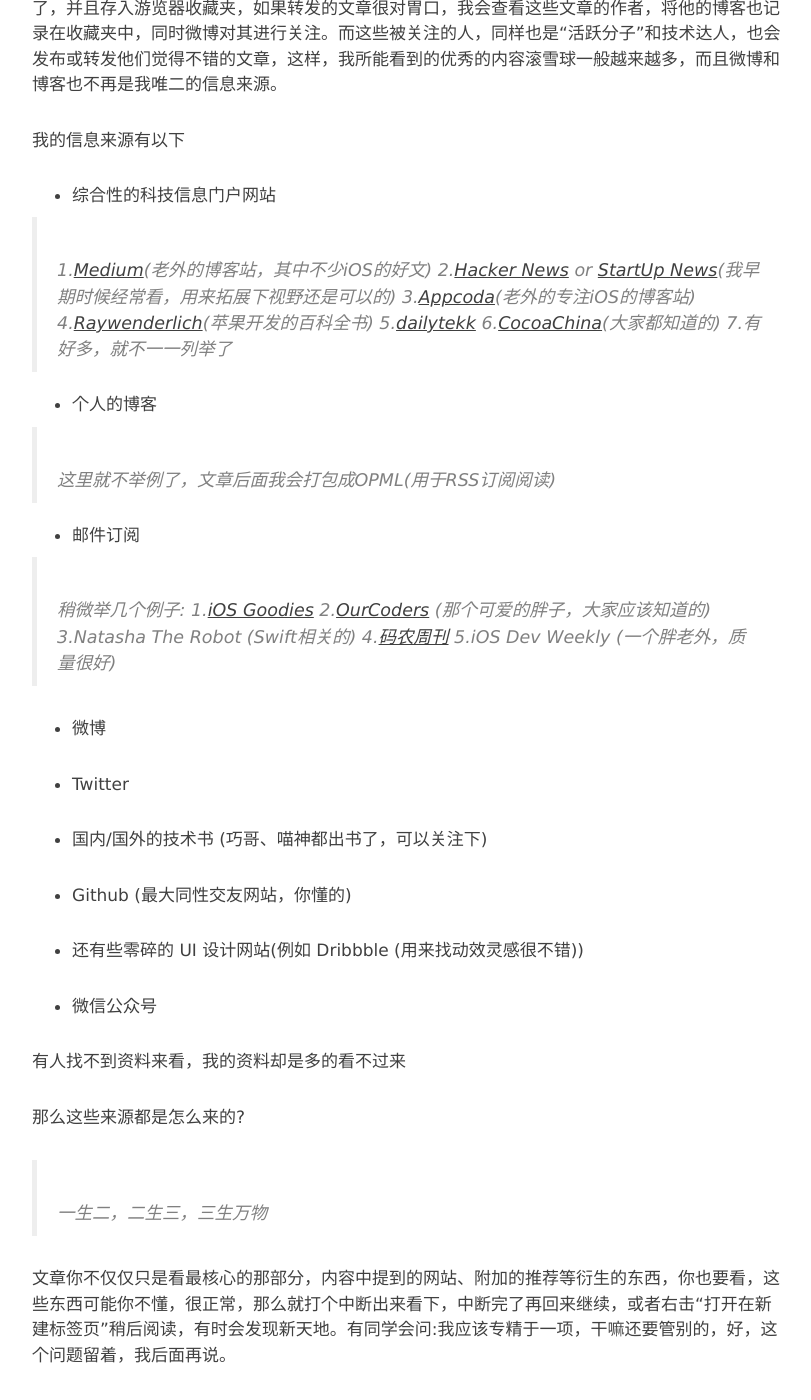
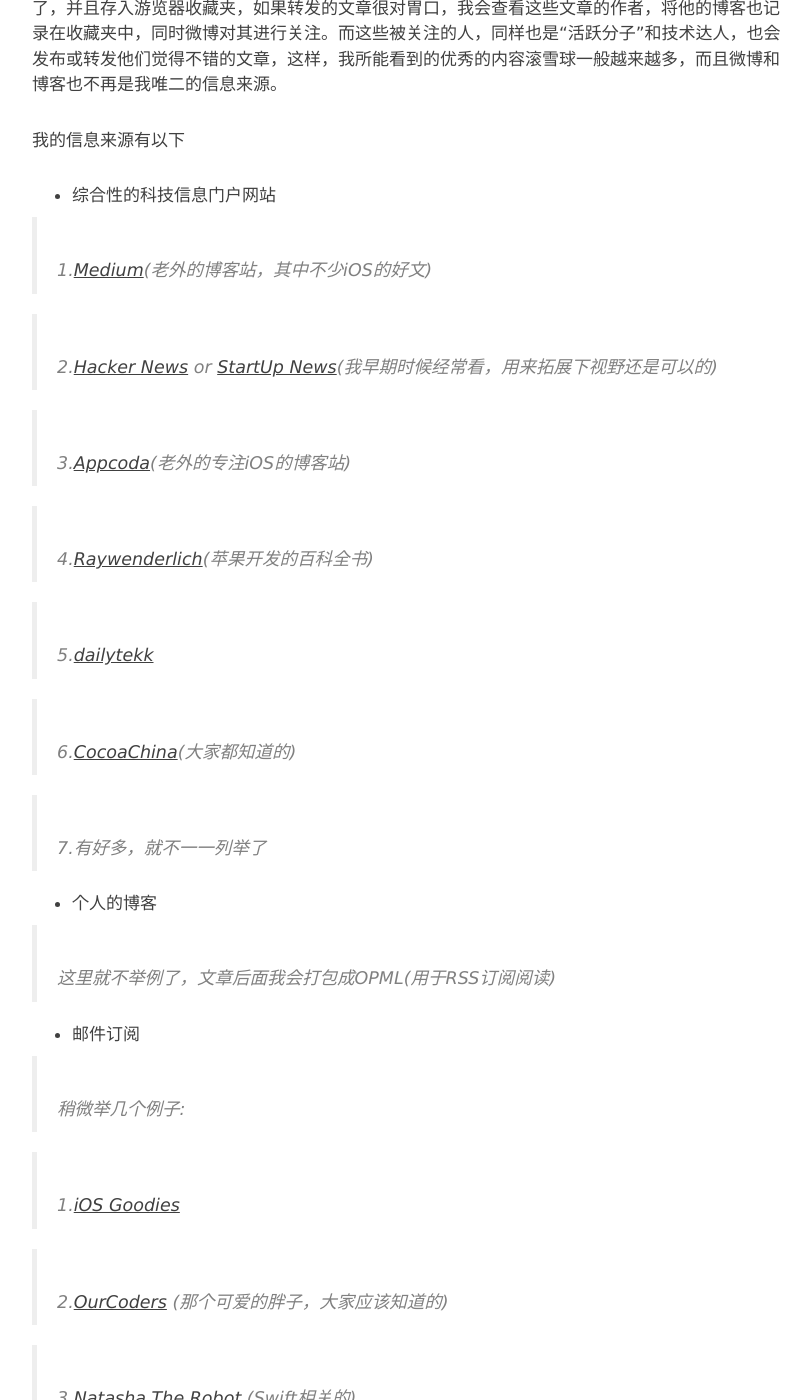
Before and after one commit to devshen/devshen.github.io, a Jekyll site: the page built from _posts/2015-09-18-iOSDevDaily.md, in a window 1280 px wide and 1400 px high, scrolled down 1390 px. Shown: the whole window, without its empty margins (233-1044 px from the left). Built offline with Jekyll 4.4.1, drawn with Linux system fonts in a browser that asks for light colours; nearby versions of some CDN libraries; Markdown is read by kramdown in place of the engine named in the settings; comment, search, counter and statistics services are not loaded; part of the change alters nothing that is shown; some of the changed text lies outside the part shown.

Commit message:
add links
来源信息中的邮件订阅添加链接

```diff
--- a/_posts/2015-09-18-iOSDevDaily.md
+++ b/_posts/2015-09-18-iOSDevDaily.md
@@ -33,11 +33,17 @@ iOS开发3年了，近日询问带的新人平时是如何学习提高自己的
 - 综合性的科技信息门户网站
 
 > 1.[Medium](https://medium.com)(老外的博客站，其中不少iOS的好文)
+
 > 2.[Hacker News](https://news.ycombinator.com) or [StartUp News](http://news.dbanotes.net/news)(我早期时候经常看，用来拓展下视野还是可以的)
+
 > 3.[Appcoda](http://www.appcoda.com)(老外的专注iOS的博客站)
+
 > 4.[Raywenderlich](http://www.raywenderlich.com/)(苹果开发的百科全书)
+
 > 5.[dailytekk](http://dailytekk.com)
+
 > 6.[CocoaChina](http://www.cocoachina.com)(大家都知道的)
+
 > 7.有好多，就不一一列举了
 
 - 个人的博客
@@ -47,11 +53,18 @@ iOS开发3年了，近日询问带的新人平时是如何学习提高自己的
 - 邮件订阅
 
 > 稍微举几个例子:
+
 > 1.[iOS Goodies](http://ios-goodies.com)
+
 > 2.[OurCoders](http://ourcoders.com/home/) (那个可爱的胖子，大家应该知道的)
-> 3.Natasha The Robot (Swift相关的)
+
+> 3.[Natasha The Robot](https://swiftnews.curated.co) (Swift相关的)
+
 > 4.[码农周刊](http://weekly.manong.io/)
-> 5.iOS Dev Weekly (一个胖老外，质量很好)
+
+> 5.[iOS Dev Weekly](https://iosdevweekly.com) (一个胖老外，质量很好)
+
+> 6.[SwiftSandBox](http://swiftsandbox.io)
 
 - 微博
 
```
